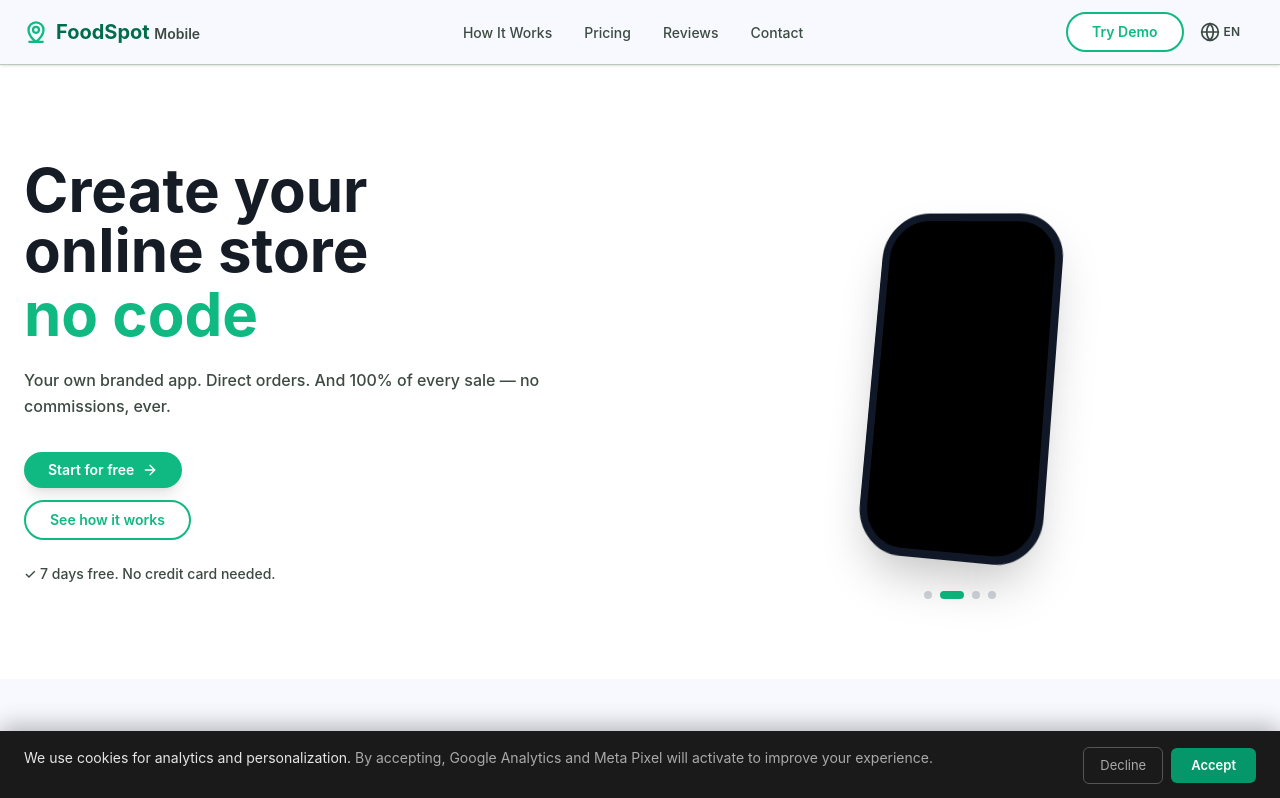
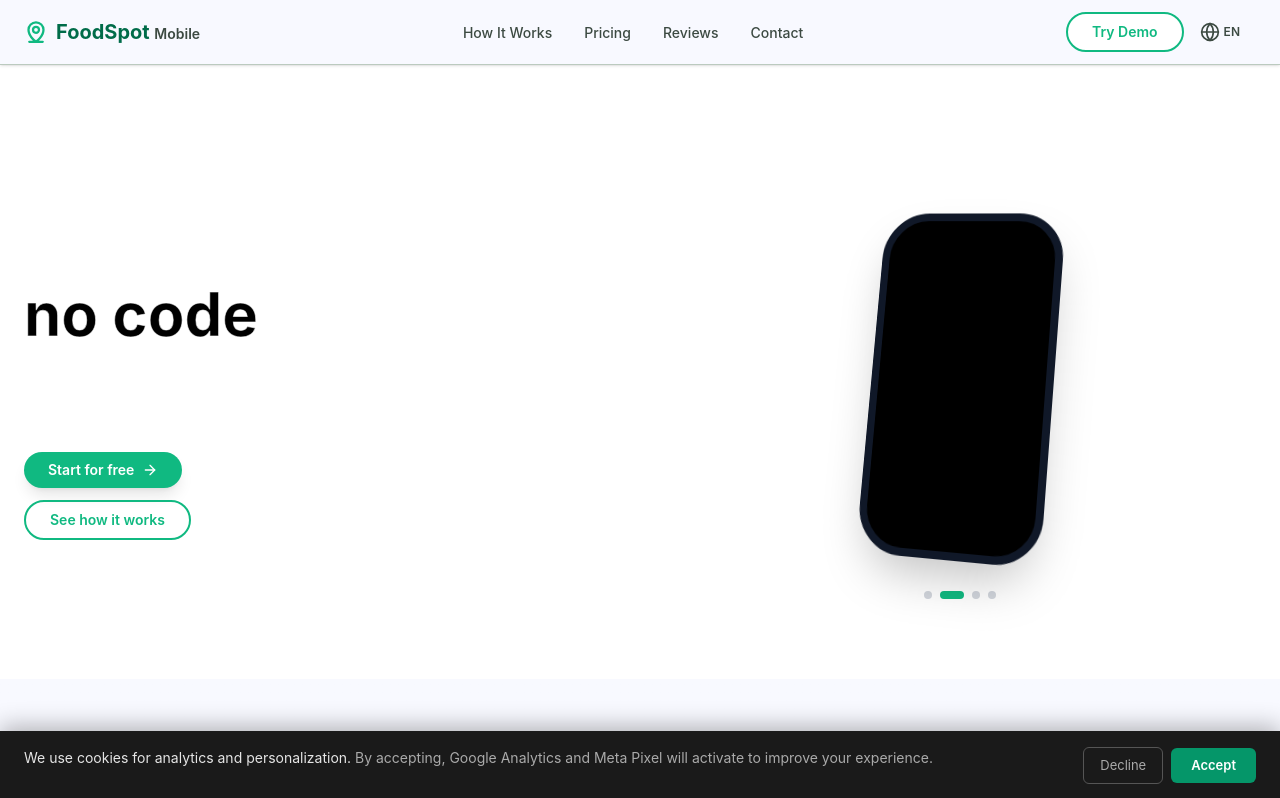
Before and after one commit to hikaribrandan3-code/foodspot-new-landing-page-, a React (Vite) app: page / in a window 1280 px wide. Shown: the top 798 px of the page. Built offline with nearby package versions, Linux system fonts and the light colour scheme; a web font is replaced by a local one.

Commit message:
Hero typography: white text, black outlined accent, improved readability on background

```diff
--- a/src/components/MainSections.tsx
+++ b/src/components/MainSections.tsx
@@ -232,13 +232,13 @@ export function Hero() {
         <div className="md:grid md:grid-cols-2 md:gap-12 md:items-center flex flex-col items-center text-center md:text-left md:items-center">
           {/* Left: Text content */}
           <div className="flex flex-col justify-center md:text-left">
-            <h1 className="font-display text-5xl md:text-6xl text-on-surface font-black mb-6 leading-none">
+            <h1 className="font-display text-5xl md:text-6xl text-white font-black mb-6 leading-none">
               <div>{lang === 'es' ? 'Crear tu tienda' : lang === 'pt' ? 'Criar sua loja' : 'Create your'}</div>
               <div>online store</div>
-              <span key={accentIndex} style={{ color: '#10b981', display: 'block', width: '100%', whiteSpace: 'nowrap', animation: 'fadeInUp 0.25s ease-out forwards', marginTop: '4px' }}>{accents[lang][accentIndex]}</span>
+              <span key={accentIndex} style={{ color: '#000000', WebkitTextStroke: '1px rgba(255,255,255,0.6)', display: 'block', width: '100%', whiteSpace: 'nowrap', animation: 'fadeInUp 0.25s ease-out forwards', marginTop: '4px' }}>{accents[lang][accentIndex]}</span>
             </h1>
 
-            <p className="text-base md:text-xl text-on-surface-variant mb-8 leading-relaxed font-medium" style={{ fontSize: '16px', lineHeight: '1.6' }}>
+            <p className="text-base md:text-xl text-white mb-8 leading-relaxed font-medium" style={{ fontSize: '16px', lineHeight: '1.6', opacity: 0.95 }}>
               {lang === 'es'
                 ? 'Tu propia app de marca. Pedidos directos. Y el 100% de cada venta — sin comisiones, nunca.'
                 : lang === 'pt'
@@ -264,7 +264,7 @@ export function Hero() {
               </a>
             </div>
 
-            <p className="text-sm text-on-surface-variant mt-6 font-medium">
+            <p className="text-sm text-white mt-6 font-medium" style={{ opacity: 0.9 }}>
               ✓ {t(lang, 'hero_trial')}
             </p>
           </div>
```
